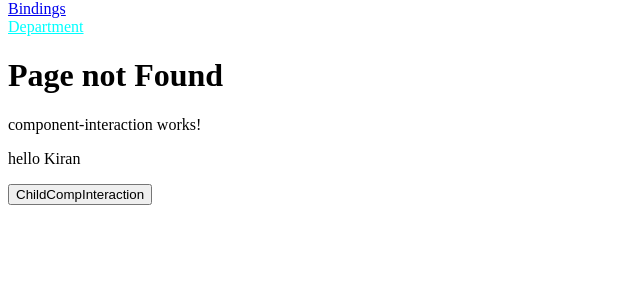
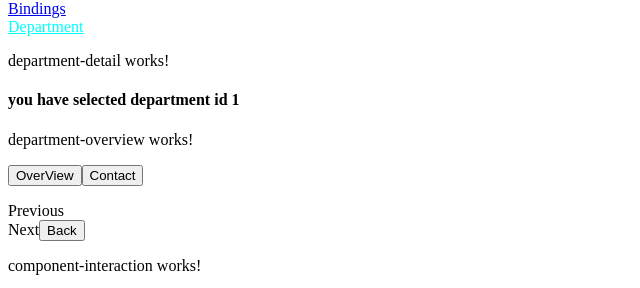
Before and after one commit to kirans4976/AngularApp, an Angular app: page /departments-list/1/overview in a window 1280 px wide. Before the commit this address had no page. Shown: the part 393-681 px from the top of the page, without its empty margins (0-640 px from the left). Built offline with nearby package versions, Linux system fonts and the light colour scheme.

Commit message:
Added ChildRoutes

```diff
--- a/src/app/app-routing.module.ts
+++ b/src/app/app-routing.module.ts
@@ -5,6 +5,8 @@ import { BindingComponent } from './binding/binding.component';
 import { PageNotFoundComponent } from './page-not-found/page-not-found.component';
 import { DepartmentDetailComponent } from './department-detail/department-detail.component';
 import { DepartmentListComponent } from './department-list/department-list.component';
+import { DepartmentOverviewComponent } from './department-overview/department-overview.component';
+import { DepartmentContactComponent } from './department-contact/department-contact.component';
 
 
 
@@ -17,7 +19,14 @@ const routes: Routes = [
    /*if we change below route from departments to departments-list then it must be changes in all
    occurances, because this is absolute path , hence we will change to navigate routing */
    {path:'departments-list',component:DepartmentListComponent},
-   {path:'departments-list/:id',component:DepartmentDetailComponent},
+   {path:'departments-list/:id',component:DepartmentDetailComponent,
+   /*we had a new req to add overview & contact info in depart-detail comp,
+   we will do this by child routing*/
+    children:[
+      {path:'overview',component:DepartmentOverviewComponent},
+      {path:'contact',component:DepartmentContactComponent},
+  ]
+   },
   {path: 'bindings',component:BindingComponent},
   {path:'**',component:PageNotFoundComponent}
 ];
@@ -29,4 +38,4 @@ const routes: Routes = [
 export class AppRoutingModule { }
 
 export const routingComponents = [DirectivesComponent,BindingComponent,PageNotFoundComponent
-,DepartmentDetailComponent,DepartmentListComponent];
+,DepartmentDetailComponent,DepartmentListComponent,DepartmentContactComponent,DepartmentOverviewComponent];
--- a/src/app/app.module.ts
+++ b/src/app/app.module.ts
@@ -10,6 +10,8 @@ import {FormsModule} from '@angular/forms'; //for using  ngModel in app-directiv
 import { ComponentInteractionComponent } from './component-interaction/component-interaction.component'; //for using  ngModel in app-directives component
 import {EmployeeServicesService} from './Services/employee-services.service';
 import {HttpClientModule} from '@angular/common/http';
+// import { DepartmentOverviewComponent } from './department-overview/department-overview.component';
+// import { DepartmentContactComponent } from './department-contact/department-contact.component';
 // import { DepartmentDetailComponent } from './department-detail/department-detail.component';
 // import { DepartmentListComponent } from './department-list/department-list.component';
 //import { PageNotFoundComponent } from './page-not-found/page-not-found.component';
--- /dev/null
+++ b/src/app/department-contact/department-contact.component.html
@@ -0,0 +1 @@
+<p>department-contact works!</p>
--- /dev/null
+++ b/src/app/department-contact/department-contact.component.ts
@@ -0,0 +1,15 @@
+import { Component, OnInit } from '@angular/core';
+
+@Component({
+  selector: 'app-department-contact',
+  templateUrl: './department-contact.component.html',
+  styleUrls: ['./department-contact.component.css']
+})
+export class DepartmentContactComponent implements OnInit {
+
+  constructor() { }
+
+  ngOnInit() {
+  }
+
+}
--- a/src/app/department-detail/department-detail.component.html
+++ b/src/app/department-detail/department-detail.component.html
@@ -2,6 +2,12 @@
 
 <h4>you have selected department id {{departmentId}}</h4>
 
+<!--for child routing-->
+<router-outlet></router-outlet>
+<p>
+    <button (click)="showOverview()">OverView</button>
+    <button (click)="showContact()">Contact</button>
+</p>
 <a (click)="goPrevious()">Previous</a>
 <div></div>
 <a (click)="goNext()">Next</a>
--- a/src/app/department-detail/department-detail.component.ts
+++ b/src/app/department-detail/department-detail.component.ts
@@ -47,4 +47,12 @@ export class DepartmentDetailComponent implements OnInit {
     //this.router.navigate(['/departments',{id:selectedId}]);
     this.router.navigate(['../',{id:selectedId}],{relativeTo:this.route})
     }
+
+    showOverview(){
+      this.router.navigate(['overview'],{relativeTo:this.route});
+    }
+
+    showContact(){
+      this.router.navigate(['contact'],{relativeTo:this.route});
+    }
 }
--- /dev/null
+++ b/src/app/department-overview/department-overview.component.html
@@ -0,0 +1 @@
+<p>department-overview works!</p>
--- /dev/null
+++ b/src/app/department-overview/department-overview.component.ts
@@ -0,0 +1,15 @@
+import { Component, OnInit } from '@angular/core';
+
+@Component({
+  selector: 'app-department-overview',
+  templateUrl: './department-overview.component.html',
+  styleUrls: ['./department-overview.component.css']
+})
+export class DepartmentOverviewComponent implements OnInit {
+
+  constructor() { }
+
+  ngOnInit() {
+  }
+
+}
```
Also changed, not shown: src/app/department-contact/department-contact.component.css (added), src/app/department-overview/department-overview.component.css (added), 2 other files (tests, documents, lock files or other folders).
